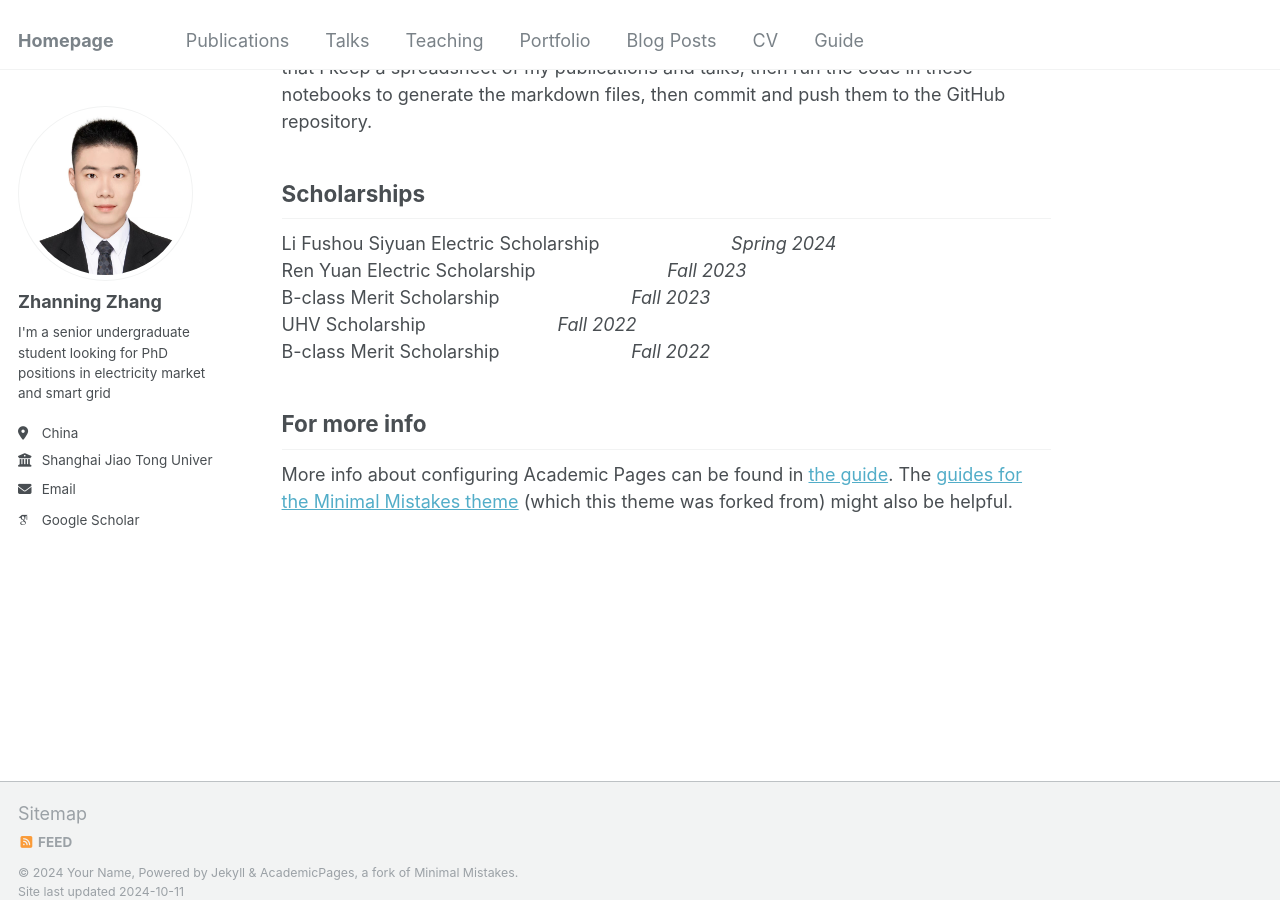
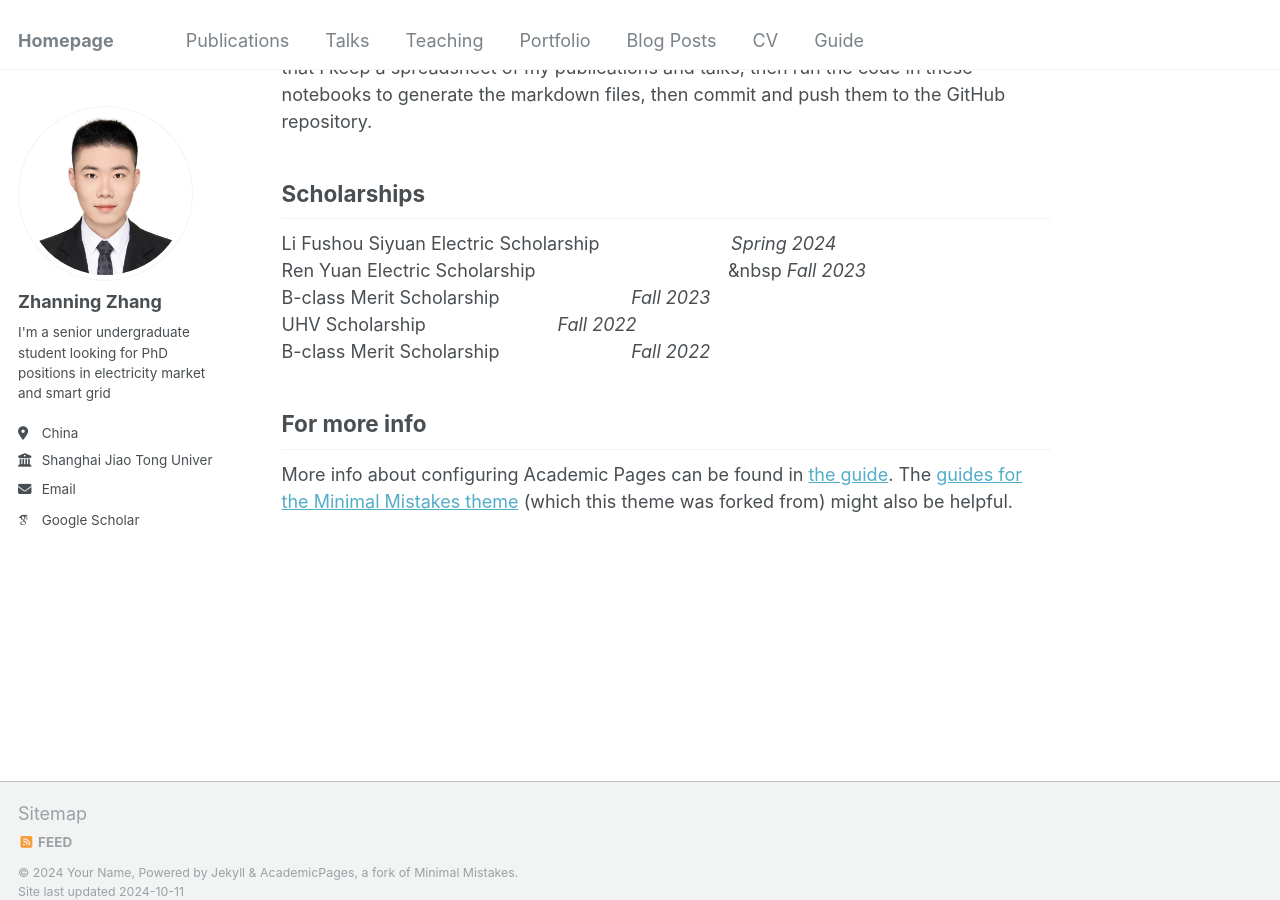
Before and after one commit to znzhang02/ZN.Zhang, a Jekyll site: the page built from _pages/about.md, in a window 1280 px wide and 900 px high, scrolled down 2032 px. Built offline with Jekyll 4.4.1, drawn with Linux system fonts in a browser that asks for light colours; some web fonts are replaced.

Commit message:
Update about.md

```diff
--- a/_pages/about.md
+++ b/_pages/about.md
@@ -44,6 +44,7 @@ Li Fushou Siyuan Electric Scholarship
 _Spring 2024_ <br>
 Ren Yuan Electric Scholarship
 &nbsp;&nbsp;&nbsp;&nbsp;&nbsp;&nbsp;&nbsp;&nbsp;&nbsp;&nbsp;&nbsp;&nbsp;&nbsp;&nbsp;&nbsp;&nbsp;&nbsp;&nbsp;&nbsp;&nbsp;&nbsp;&nbsp;&nbsp;&nbsp;
+&nbsp;&nbsp;&nbsp;&nbsp;&nbsp;&nbsp;&nbsp;&nbsp;&nbsp;&nbsp;&nbsp;&nbsp;&nbsp
 _Fall 2023_ <br>
 B-class Merit Scholarship
 &nbsp;&nbsp;&nbsp;&nbsp;&nbsp;&nbsp;&nbsp;&nbsp;&nbsp;&nbsp;&nbsp;&nbsp;&nbsp;&nbsp;&nbsp;&nbsp;&nbsp;&nbsp;&nbsp;&nbsp;&nbsp;&nbsp;&nbsp;&nbsp;
```
